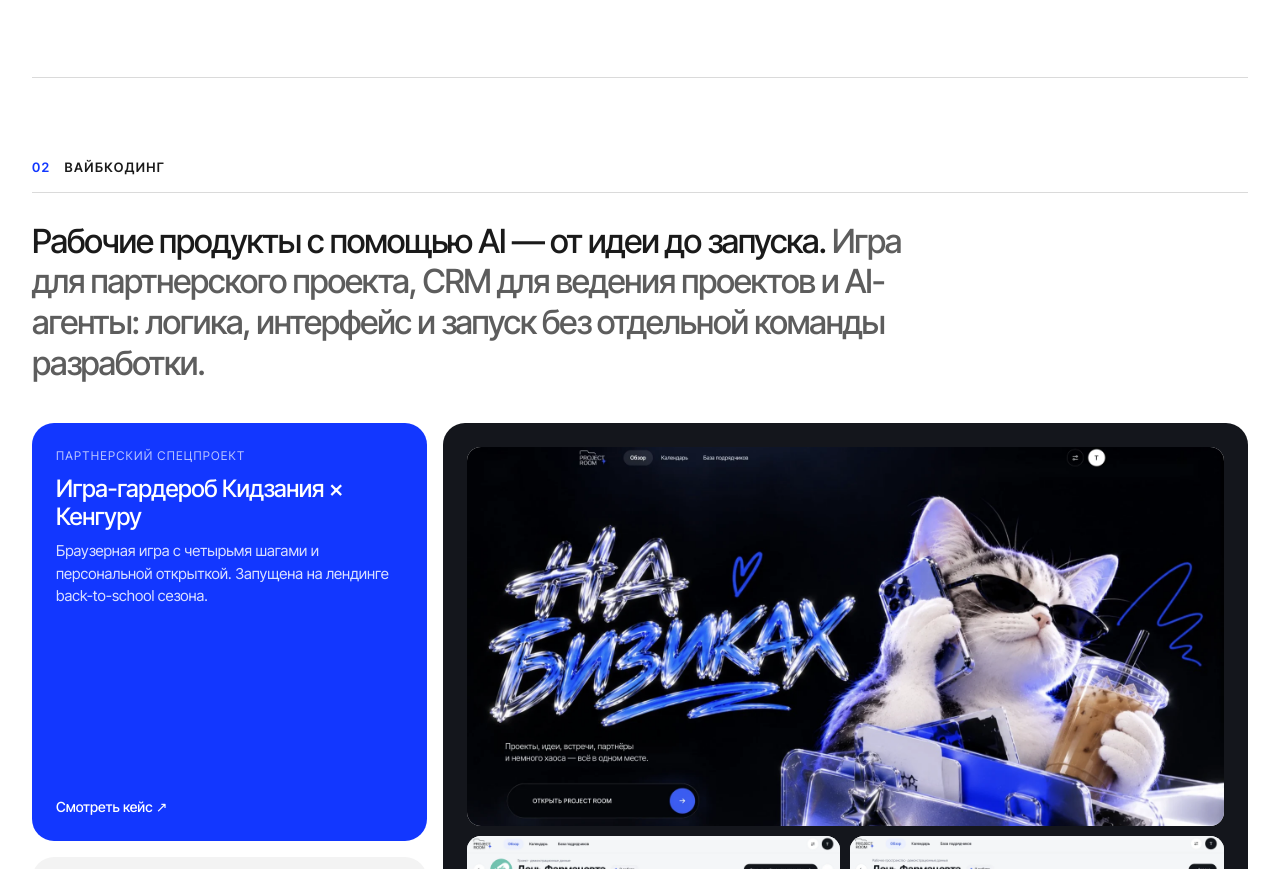
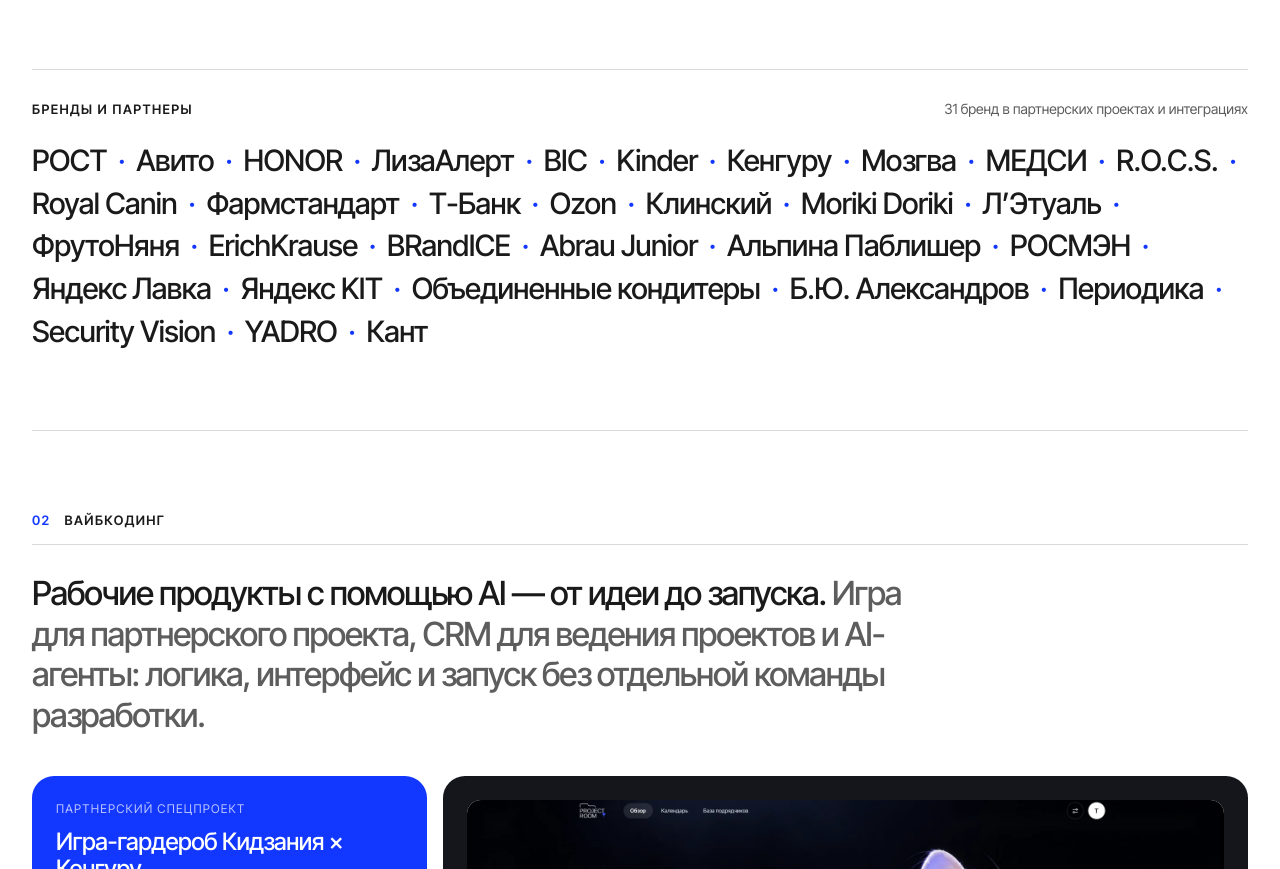
Before and after one commit to tatianatyrkova-del/portfolio, a plain HTML site: page index.html in a window 1280 px wide. Shown: the part 3309-4178 px from the top of the page. Drawn offline with Linux system fonts and the light colour scheme.

Commit message:
Add files via upload

```diff
--- a/index.html
+++ b/index.html
@@ -502,6 +502,15 @@
 @media(max-width:760px){.xp2 h3{font-size:23px}.xp2-head .xp-cat{width:56px;height:56px}.xp-sum strong{font-size:28px}}
 .h3-role{font-size:clamp(20px,1.9vw,26px);line-height:1.2;letter-spacing:-.02em;font-weight:500;text-align:right;margin:0 0 18px}
 @media(max-width:760px){.h3-role{font-size:13px;margin-bottom:10px}}
+.brands{margin-top:72px;padding-top:28px;border-top:1px solid var(--line)}
+.brands-head{display:flex;justify-content:space-between;align-items:baseline;gap:16px;flex-wrap:wrap;margin-bottom:22px}
+.brands-head h3{margin:0;font-size:13px;text-transform:uppercase;letter-spacing:1.4px;font-weight:600}
+.brands-head span{font-size:14px;color:var(--muted)}
+.brands-list{list-style:none;margin:0;padding:0;display:flex;flex-wrap:wrap;gap:6px 0;font-size:clamp(20px,2.3vw,32px);line-height:1.25;letter-spacing:-.02em;font-weight:500}
+.brands-list li{transition:color .2s}
+.brands-list li:hover{color:var(--blue)}
+.brands-list li:not(:last-child)::after{content:"·";color:var(--blue);margin:0 .38em}
+@media(max-width:760px){.brands{margin-top:48px}.brands-list{font-size:20px}}
 </style>
 </head>
 <body>
@@ -551,6 +560,10 @@
      <div class="filters" role="group" aria-label="Фильтр проектов"></div>
     </div>
     <div class="bento" id="cards"></div>
+    <div class="brands" aria-labelledby="brands-h">
+     <div class="brands-head"><h3 id="brands-h">Бренды и партнеры</h3><span>31 бренд в партнерских проектах и интеграциях</span></div>
+     <ul class="brands-list"><li>РОСТ</li><li>Авито</li><li>HONOR</li><li>ЛизаАлерт</li><li>BIC</li><li>Kinder</li><li>Кенгуру</li><li>Мозгва</li><li>МЕДСИ</li><li>R.O.C.S.</li><li>Royal&nbsp;Canin</li><li>Фармстандарт</li><li>Т-Банк</li><li>Ozon</li><li>Клинский</li><li>Moriki&nbsp;Doriki</li><li>Л’Этуаль</li><li>ФрутоНяня</li><li>ErichKrause</li><li>BRandICE</li><li>Abrau&nbsp;Junior</li><li>Альпина&nbsp;Паблишер</li><li>РОСМЭН</li><li>Яндекс&nbsp;Лавка</li><li>Яндекс&nbsp;KIT</li><li>Объединенные&nbsp;кондитеры</li><li>Б.Ю.&nbsp;Александров</li><li>Периодика</li><li>Security&nbsp;Vision</li><li>YADRO</li><li>Кант</li></ul>
+    </div>
    </div>
   </section>
 
```
